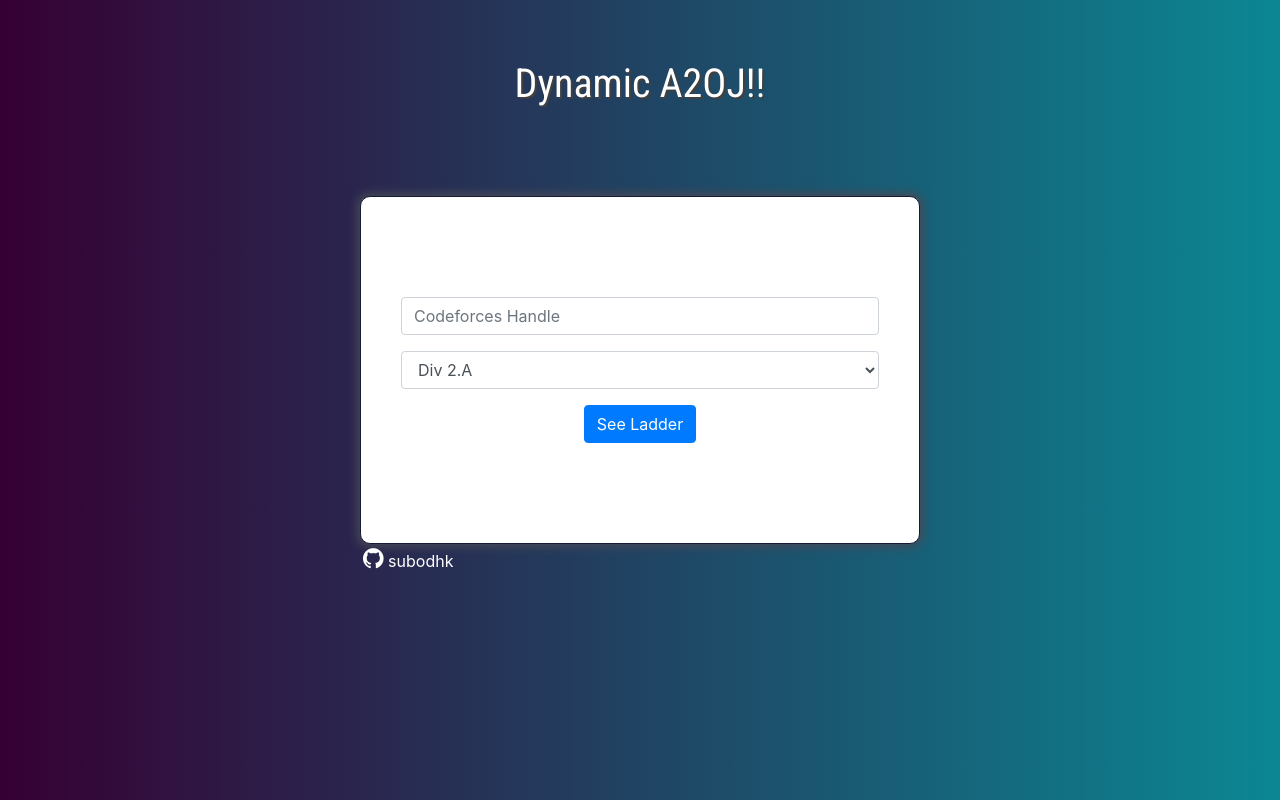
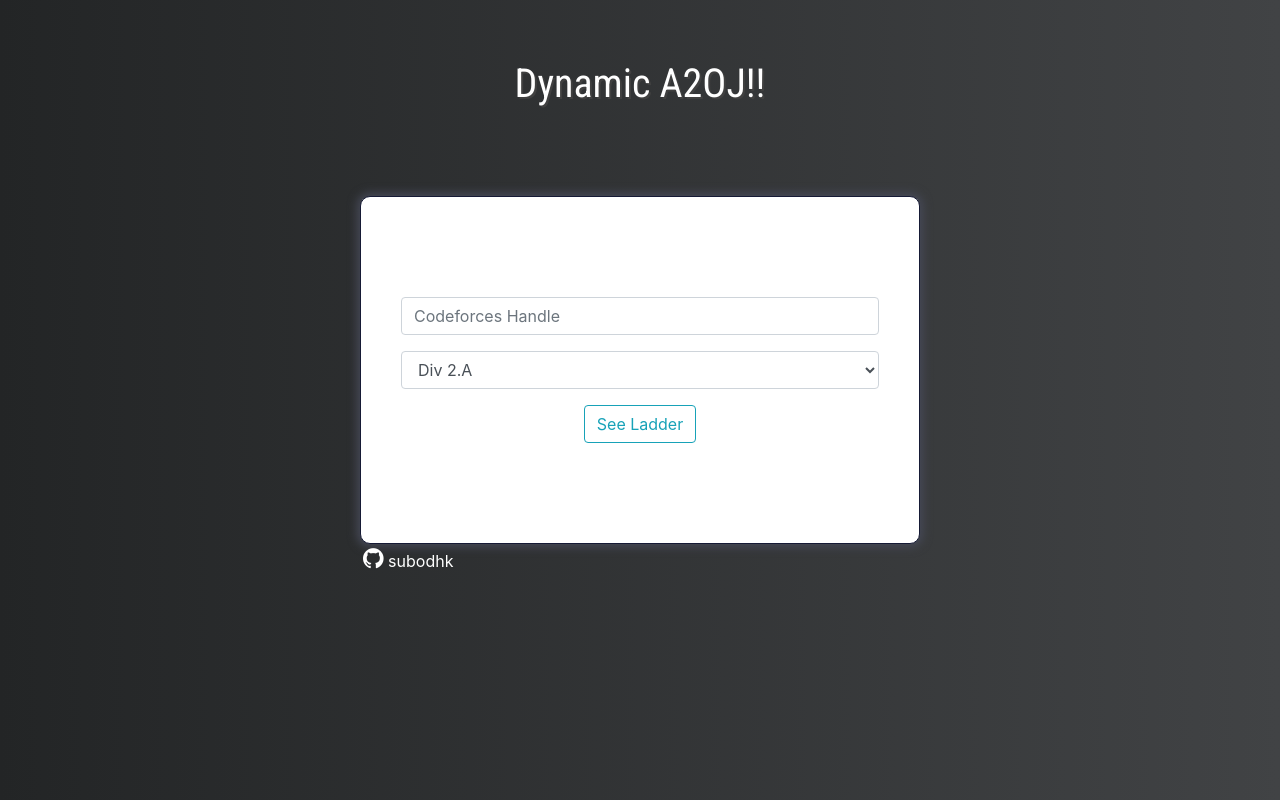
Before and after one commit to subodhk01/a2oj, a Django app: page / in a window 1280 px wide. Run offline with Django 3.2, Linux system fonts and the light colour scheme; some libraries are stand-ins or nearby versions.

Commit message:
ik tujhe phele wala gradient accha ni legega so i changed

```diff
--- a/static/css/index.css
+++ b/static/css/index.css
@@ -2,8 +2,8 @@
 
 body{
     background: #536976;  /* fallback for old browsers */
-    background: -webkit-linear-gradient(to right, #360033, #0b8793);  /* Chrome 10-25, Safari 5.1-6 */
-    background: linear-gradient(to right, #360033, #0b8793); /* W3C, IE 10+/ Edge, Firefox 16+, Chrome 26+, Opera 12+, Safari 7+ */
+    background: -webkit-linear-gradient(to right, #232526, #414345);  /* Chrome 10-25, Safari 5.1-6 */
+    background: linear-gradient(to right,  #232526, #414345); /* W3C, IE 10+/ Edge, Firefox 16+, Chrome 26+, Opera 12+, Safari 7+ */
 }
 h1 {
     font-family: 'Roboto Condensed', sans-serif;;
--- a/templates/index.html
+++ b/templates/index.html
@@ -40,7 +40,7 @@
                             <option value='7'>Div 1.E</option>
                         </select>
                     </div>
-                    <input class='btn btn-primary' type='submit' value='See Ladder' />
+                    <input class='btn btn-outline-info' type='submit' value='See Ladder' />
                 </form>
                 <span class='love'>
                     <i class="fa fa-github" style="font-size:24px"></i>
```
Also changed, not shown: README.md, 1 other file.
